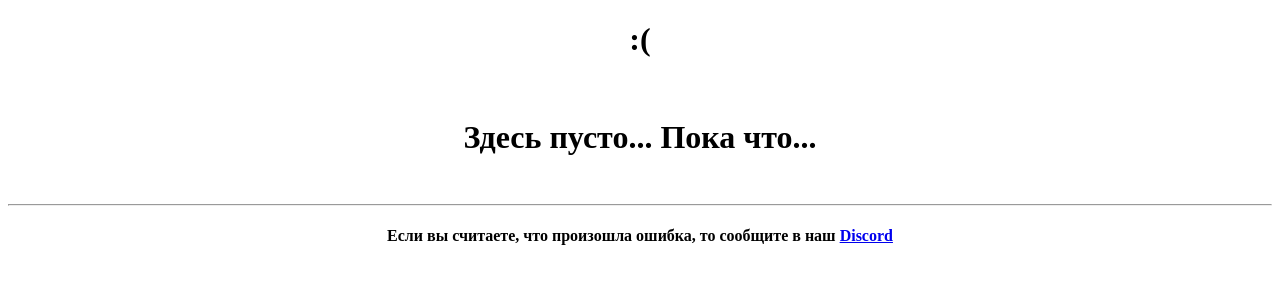
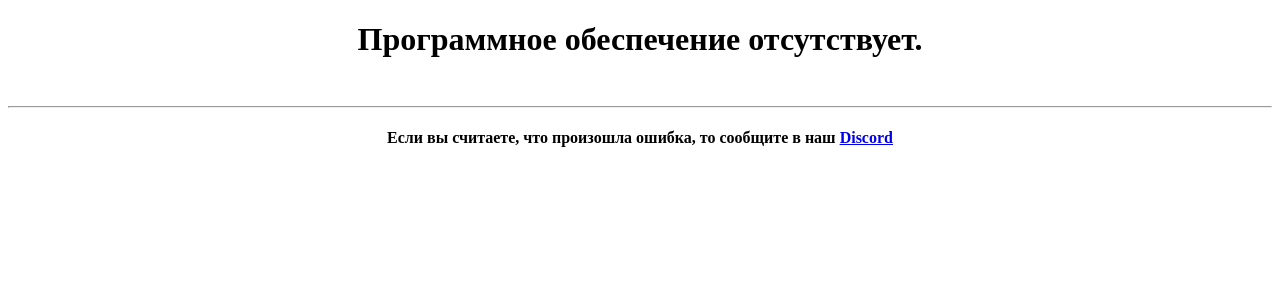
Before and after one commit to MaximVasilievDm/MaximVasilievDm.github.io, a plain HTML site: page compsoftware.html in a window 1280 px wide. Drawn offline with Linux system fonts and the light colour scheme.

Commit message:
Update compsoftware.html

```diff
--- a/compsoftware.html
+++ b/compsoftware.html
@@ -7,9 +7,7 @@
 <title>MaxCode Games/Программы</title
 </head>
 <body>
-<h1 align = "center">:(</h1>
-<br>
-<h1 align = "center">Здесь пусто... Пока что...</h1>
+<h1 align = "center">Программное обеспечение отсутствует.</h1>
 <br>
 <hr>
 <h4 align = "center">Если вы считаете, что произошла ошибка, то сообщите в наш <a href="https://discord.gg/tPwTGt6AwC">Discord</a>
```
